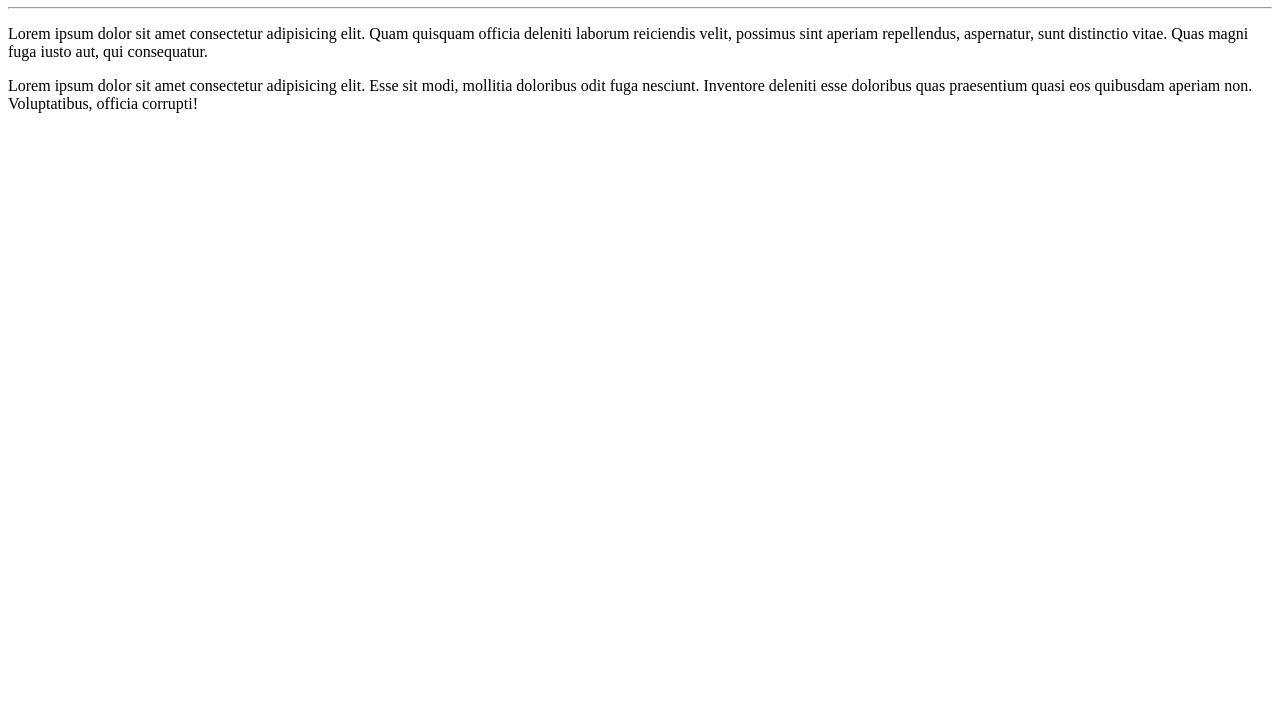
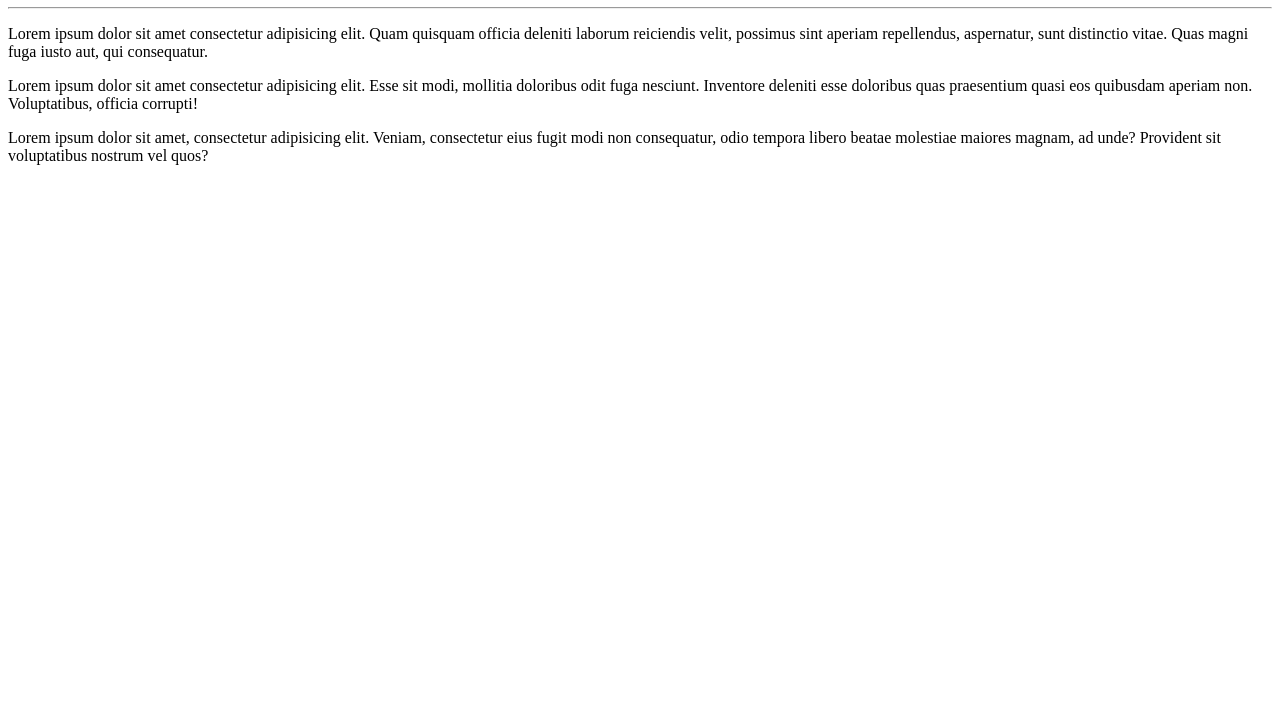
Before and after one commit to BrunoChagas93/Ola-Mundo, a plain HTML site: page site-exemplo/index.html in a window 1280 px wide. Shown: the part 73-800 px from the top of the page. Drawn offline with Linux system fonts and the light colour scheme.

Commit message:
Update index.html

```diff
--- a/site-exemplo/index.html
+++ b/site-exemplo/index.html
@@ -10,5 +10,6 @@
     <hr>
     <p>Lorem ipsum dolor sit amet consectetur adipisicing elit. Quam quisquam officia deleniti laborum reiciendis velit, possimus sint aperiam repellendus, aspernatur, sunt distinctio vitae. Quas magni fuga iusto aut, qui consequatur.</p>
     <p>Lorem ipsum dolor sit amet consectetur adipisicing elit. Esse sit modi, mollitia doloribus odit fuga nesciunt. Inventore deleniti esse doloribus quas praesentium quasi eos quibusdam aperiam non. Voluptatibus, officia corrupti!</p>
+    <p>Lorem ipsum dolor sit amet, consectetur adipisicing elit. Veniam, consectetur eius fugit modi non consequatur, odio tempora libero beatae molestiae maiores magnam, ad unde? Provident sit voluptatibus nostrum vel quos?</p>
 </body>
 </html>
```
